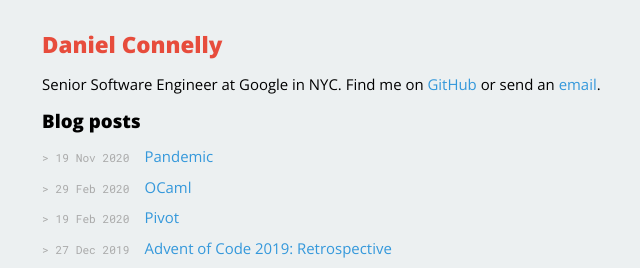
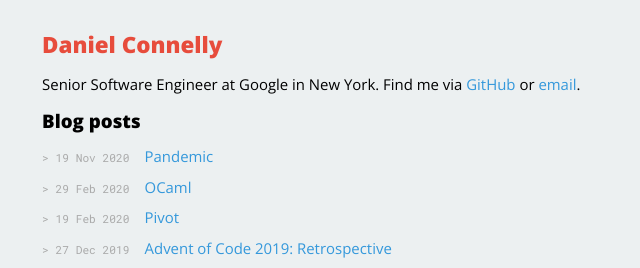
Before and after one commit to dhconnelly/dhconnelly.github.io, a Jekyll site: the page built from index.html, in a window 1280 px wide. Shown: the top 268 px of the page, without its empty margins (302-942 px from the left). Built offline with Jekyll 4.4.1, drawn with Linux system fonts in a browser that asks for light colours.

Commit message:
Update index.html

```diff
--- a/index.html
+++ b/index.html
@@ -5,8 +5,8 @@ title: Daniel Connelly
 
 <div id="home">
    <p class="intro">
-     Senior Software Engineer at Google in NYC. Find me on
-     <a href="https://github.com/dhconnelly">GitHub</a> or send an
+     Senior Software Engineer at Google in New York. Find me via
+     <a href="https://github.com/dhconnelly">GitHub</a> or
      <a href="mailto:dhconnelly@gmail.com">email</a>.
    </p>
 
```
